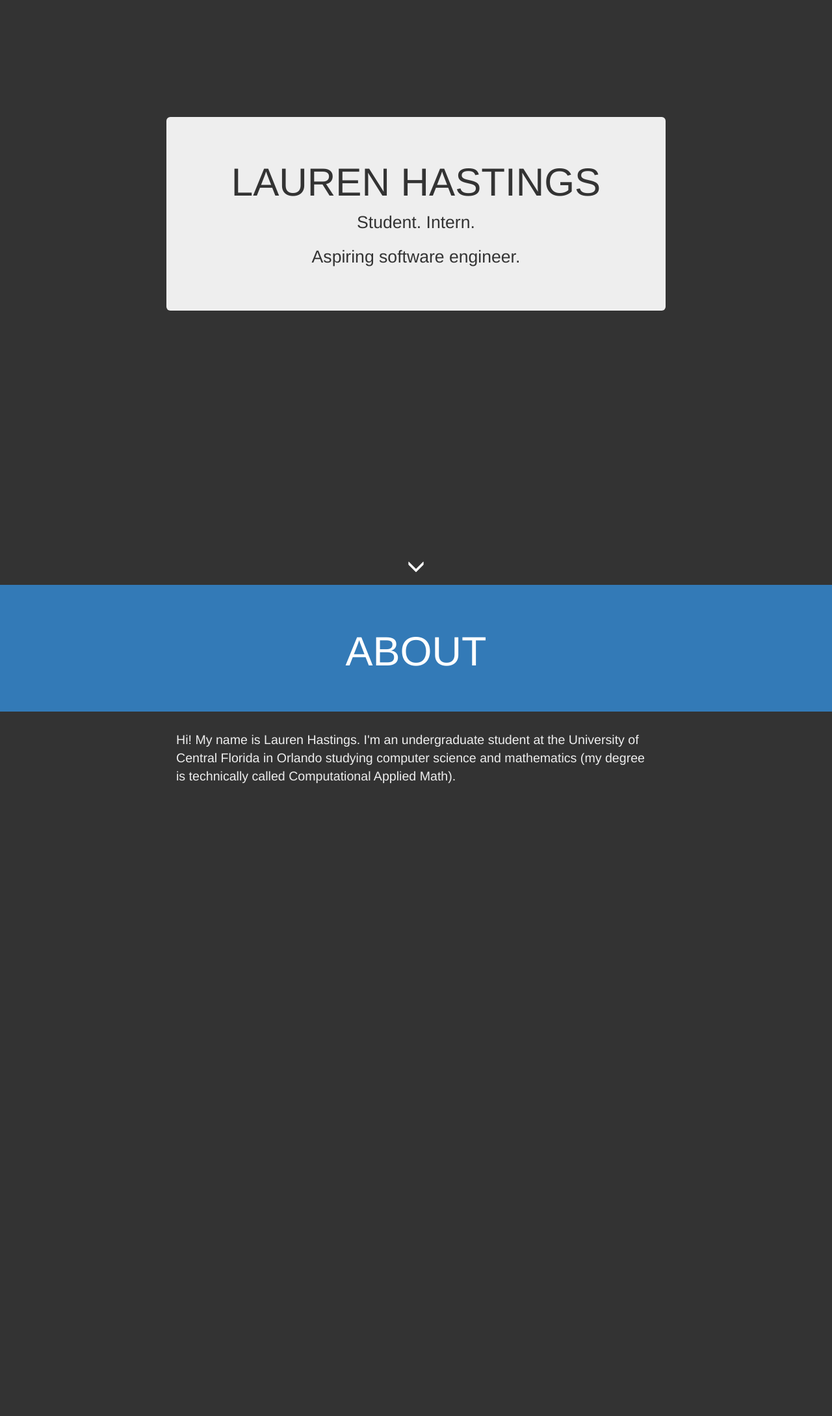
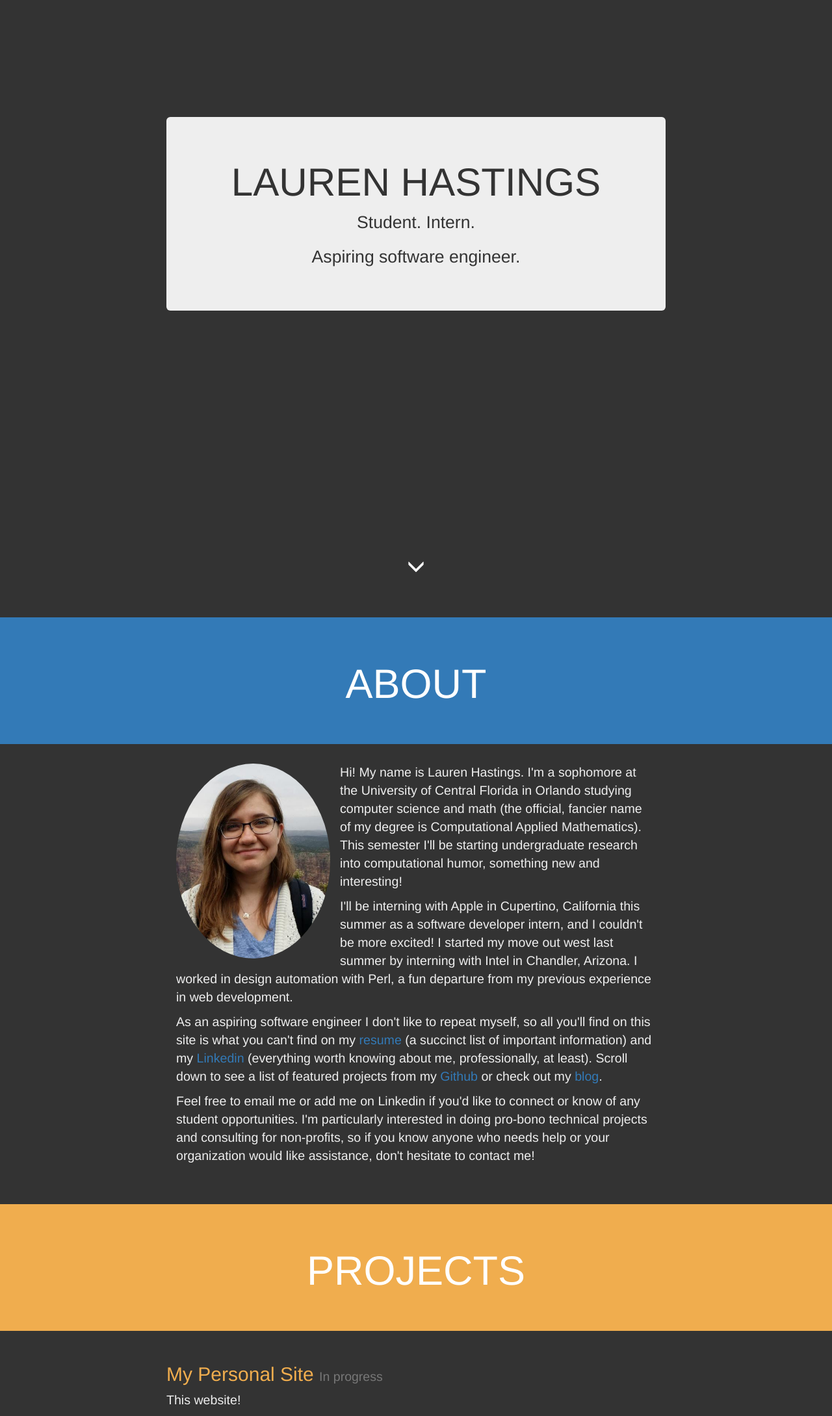
Before and after one commit to hastingsl/hastingsl.github.io, a Jekyll site: the page built from index.html, in a window 1280 px wide. Shown: the whole page at 65% size. Built offline with Jekyll 4.4.1, drawn with Linux system fonts in a browser that asks for light colours; nearby versions of some CDN libraries; before the commit the page ends 1219 px from its top, so only the background shows below that.

Commit message:
Updated README for site.

```diff
--- a/css/site.css
+++ b/css/site.css
@@ -1,7 +1,3 @@
-.dark-blue {
-  background-color:#337ab7;
-}
-
 body {
   background-color: #333;
 }
@@ -33,13 +29,13 @@ body {
   background-color: rgba(0, 0, 0, 0.45);
 }
 
+/*TODO: Change to transparent background after adding colored tiles*/
+/*background-color: rgba(238,238,238, 0.5);*/
 .container-fluid .jumbotron {
+  background-color: #eee;
   margin-top: 20vh;
   max-width: 768px;
-  background-color: #eee;
   z-index: 1;
-  /*TODO: Change to transparent background after adding colored tiles*/
-  /*background-color: rgba(238,238,238, 0.5);*/
 }
 
 .container-fluid .jumbotron h1 {
@@ -50,6 +46,27 @@ body {
   font-size: 1.9em;
 }
 
+.dark-blue {
+  background-color: #337ab7;
+}
+
 .header {
   color: #fff;
+  margin-top: 50px;
 }
+
+img {
+  margin-right: 15px;
+}
+
+.orange {
+  background-color: #f0ad4e;
+}
+
+.orange-text {
+  color: #f0ad4e;
+}
+
+.orange-text:hover {
+  color: #f0ad4e;
+}
--- a/index.html
+++ b/index.html
@@ -9,16 +9,39 @@ title: Lauren Hastings
       <p>Student. Intern.</p>
       <p>Aspiring software engineer.</p>
     </div>
-    <a href="#about" role="button" aria-label="Scroll down to content" data-scroll>
+    <a aria-label="Scroll down to content" data-scroll href="#about" role="button">
       <span class="glyphicon glyphicon-menu-down"></span>
     </a>
   </center>
 </div>
-<div id="about" class="header jumbotron dark-blue">
+<div class="header jumbotron dark-blue" id="about">
   <center><h1>ABOUT</h1></center>
 </div>
 <div class="container">
   <p>
-    Hi! My name is Lauren Hastings. I'm an undergraduate student at the University of Central Florida in Orlando studying computer science and mathematics (my degree is technically called Computational Applied Math).
+    <img align="left" alt="Me" class="img-circle" height="300px" src="files/lauren.jpg">
+    Hi! My name is Lauren Hastings. I'm a sophomore at the University of Central Florida in Orlando studying computer science and math (the official, fancier name of my degree is Computational Applied Mathematics). This semester I'll be starting undergraduate research into computational humor, something new and interesting!
+  </p>
+  <p>
+    I'll be interning with Apple in Cupertino, California this summer as a software developer intern, and I couldn't be more excited! I started my move out west last summer by interning with Intel in Chandler, Arizona. I worked in design automation with Perl, a fun departure from my previous experience in web development.
+  </p>
+  <p>
+    As an aspiring software engineer I don't like to repeat myself, so all you'll find on this site is what you can't find on my <a alt="Resume" href="files/resume-lauren-hastings.pdf" target="_blank">resume</a> (a succinct list of important information) and my <a alt="Linkedin" href="https://www.linkedin.com/in/hastingsl" target="_blank">Linkedin</a> (everything worth knowing about me, professionally, at least). Scroll down to see a list of featured projects from my <a alt="Github" href="https://www.github.com/hastingsl" target="_blank">Github</a> or check out my <a alt="Blog" href="blog" target="_blank">blog</a>.
+  </p>
+  <p>
+    Feel free to email me or add me on Linkedin if you'd like to connect or know of any student opportunities. I'm particularly interested in doing pro-bono technical projects and consulting for non-profits, so if you know anyone who needs help or your organization would like assistance, don't hesitate to contact me!
   </p>
 </div>
+<div id="projects" class="header jumbotron orange">
+  <center><h1>PROJECTS</h1></center>
+</div>
+<div class="container">
+  <div class="row">
+    <h2>
+      <a class="orange-text" target="_blank" href="https://www.github.com/hastingsl/hastingsl.github.io" alt="My Personal Site">My Personal Site</a> <small>In progress</small>
+    </h2>
+    <p>
+      This website!
+    </p>
+  </div>
+</div>
```
Also changed, not shown: README.md, files/lauren.jpg (added), 1 other file.
